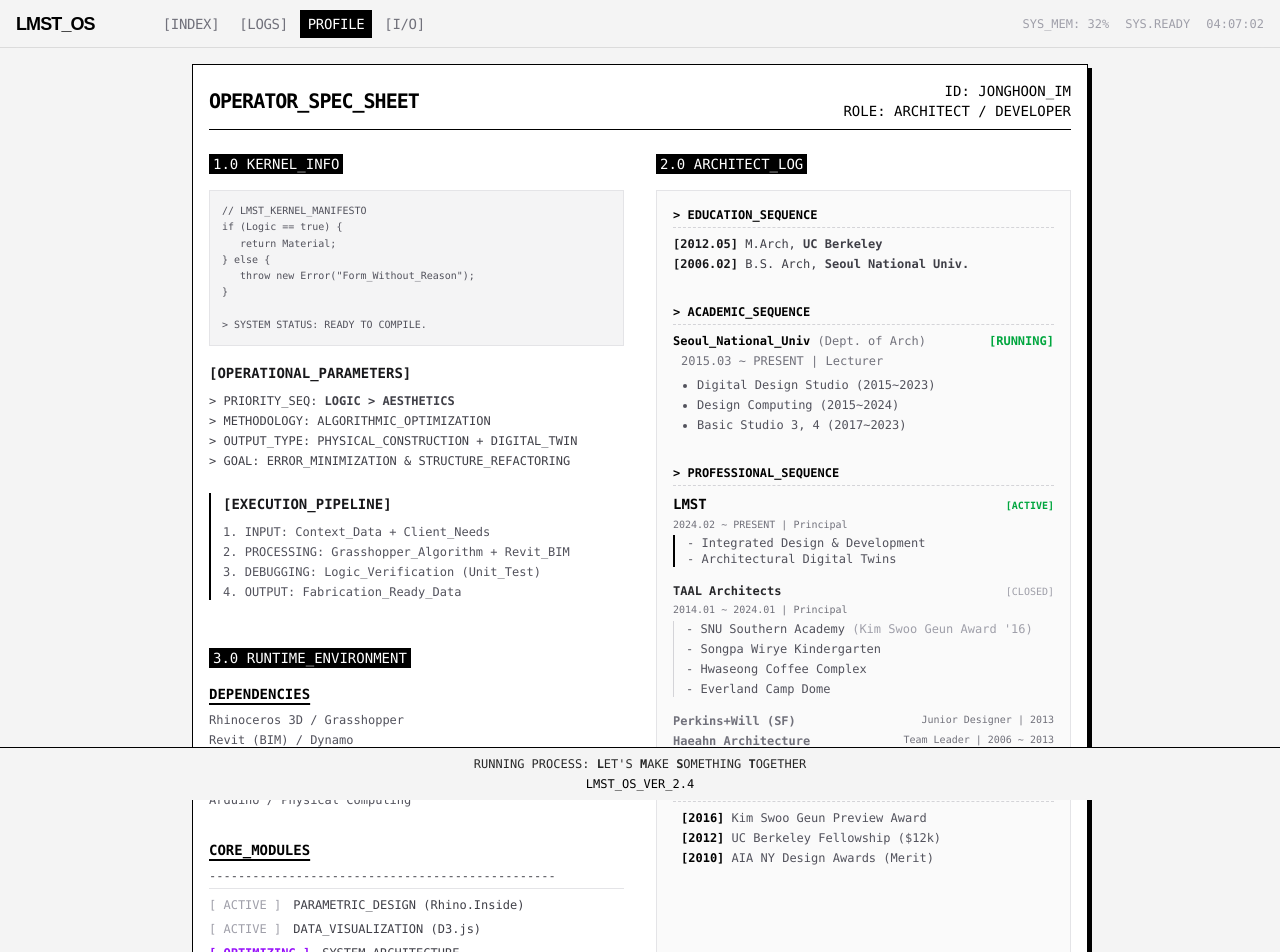
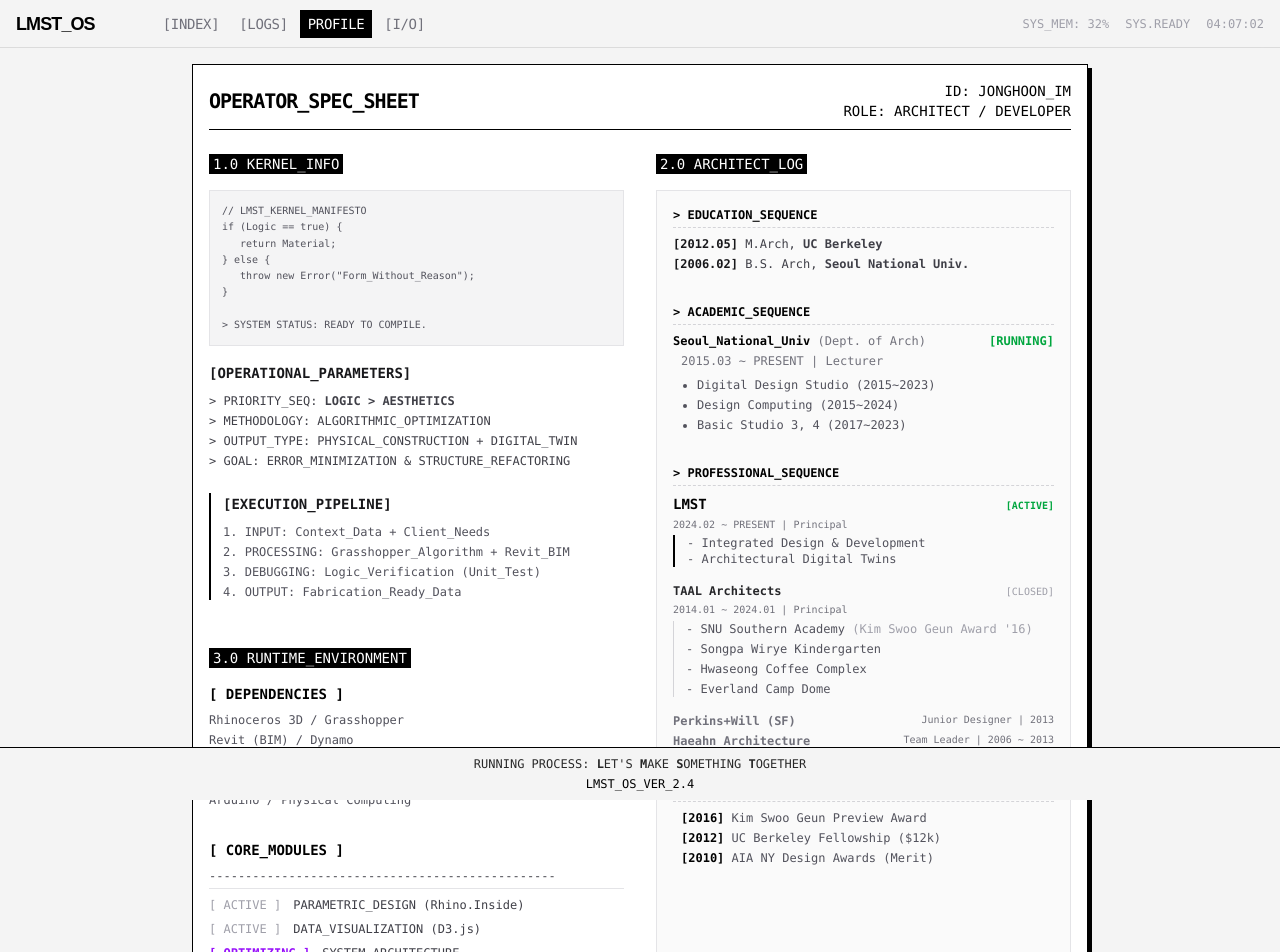
Before and after one commit to jonghoonim/LMST, a Next.js app: page /profile in a window 1280 px wide. Shown: the top 952 px of the page. Built offline with nearby package versions, Linux system fonts and the light colour scheme.

Commit message:
Refine Profile: Change headers to bracket style

```diff
--- a/src/app/profile/page.tsx
+++ b/src/app/profile/page.tsx
@@ -55,7 +55,7 @@
                         <div>
                             <h2 className="mb-4 bg-black px-1 text-white w-fit">3.0 RUNTIME_ENVIRONMENT</h2>
 
-                            <h3 className="mb-2 font-bold underline decoration-2 underline-offset-4">DEPENDENCIES</h3>
+                            <h3 className="mb-2 font-bold">[ DEPENDENCIES ]</h3>
                             <ul className="list-inside list-square space-y-1 text-zinc-600 mb-8 text-xs">
                                 <li>Rhinoceros 3D / Grasshopper</li>
                                 <li>Revit (BIM) / Dynamo</li>
@@ -64,7 +64,7 @@
                                 <li>Arduino / Physical Computing</li>
                             </ul>
 
-                            <h3 className="mb-2 font-bold underline decoration-2 underline-offset-4">CORE_MODULES</h3>
+                            <h3 className="mb-2 font-bold">[ CORE_MODULES ]</h3>
                             <div className="text-xs font-mono space-y-2 text-zinc-700">
                                 <div className="border-b border-zinc-200 pb-1">------------------------------------------------</div>
                                 <div className="flex gap-3">
```
